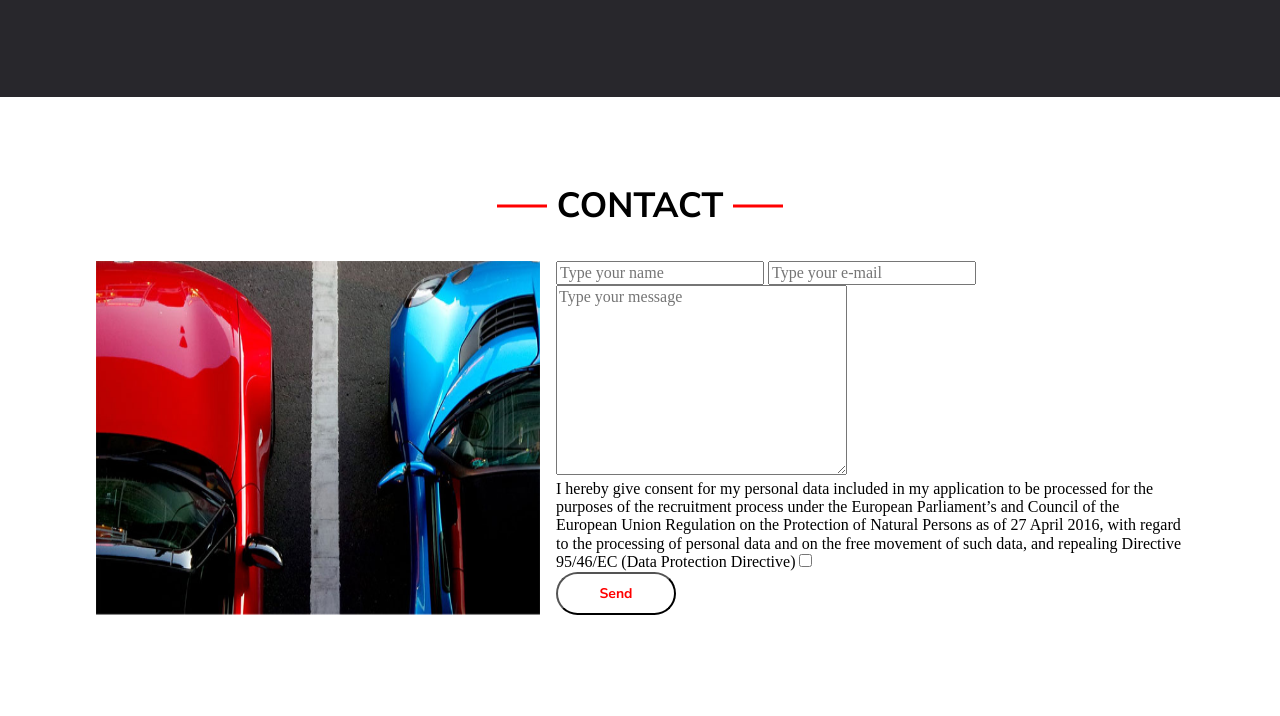
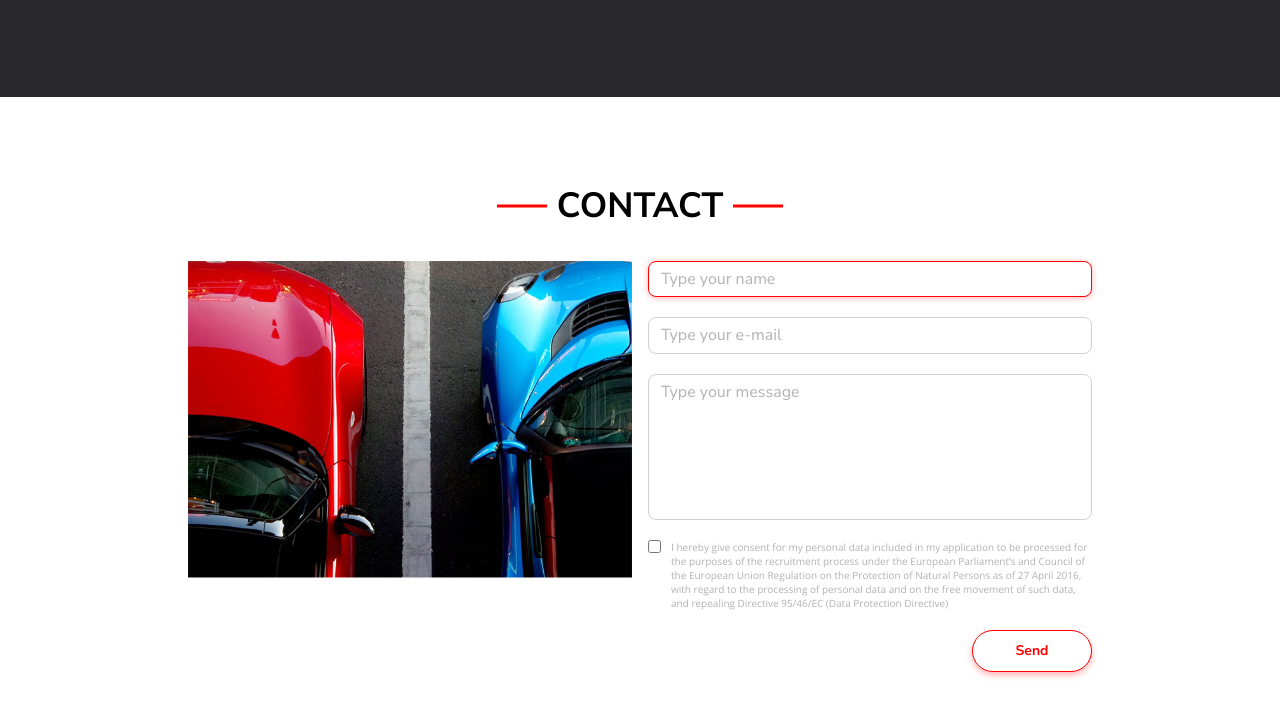
Before and after one commit to YaAliaksandr/car_sharing2, a plain HTML site: page index.html in a window 1280 px wide. Shown: the part 2044-2760 px from the top of the page. Drawn offline with nearby package versions, Linux system fonts and the light colour scheme.

Commit message:
form styling

```diff
--- a/index.html
+++ b/index.html
@@ -122,21 +122,21 @@
     <section class="box">
         <div class="box__inner">
             <h2 class="hdl">CONTACT</h2>
-            <div class="cols">
+            <div class="cols cols--wrapper">
                 <img class="formPhoto" src="./src/images/form_photo.png" alt="Form Photo">
                 <form class="contactForm">
-                    <input type="text" class="contactForm__input" placeholder="Type your name">
+                    <input type="text" class="contactForm__input contactForm__input--error" placeholder="Type your name">
                     <input type="email" class="contactForm__input" placeholder="Type your e-mail">
-                    <textarea cols="30" rows="10" placeholder="Type your message"></textarea>
+                    <textarea cols="30" rows="7" class="contactForm__input" placeholder="Type your message"></textarea>
                     <div class="contactForm__group">
-                        <label for="agreement">I hereby give consent for my personal data included in my application to
+                        <label for="agreement" class="contactForm__lbl">I hereby give consent for my personal data included in my application to
                             be processed for the purposes of the recruitment process under the European Parliament’s and
                             Council of the European Union Regulation on the Protection of Natural Persons as of 27 April
                             2016, with regard to the processing of personal data and on the free movement of such data,
                             and repealing Directive 95/46/EC (Data Protection Directive)</label>
-                        <input type="checkbox" id="agreement">
+                        <input type="checkbox" id="agreement" class="contactForm__agreement">
                     </div>
-                    <input type="submit" value="Send" class="btn btn--sm btn--outline">
+                    <input type="submit" value="Send" class="contactForm__submit btn btn--sm btn--outline">
                 </form>
             </div>
         </div>
--- a/src/styles/styles.css
+++ b/src/styles/styles.css
@@ -102,6 +102,12 @@ html, body {
 .btn--primary:hover {
     color: var(--primary);
     background-color: var(--white);
+}
+
+.btn--outline {
+    border: 0.0625rem solid var(--primary);
+    box-shadow: 0 .1875rem .375rem var(--primary-light);
+    cursor: pointer;
 }
 
 .intro {
@@ -252,6 +258,13 @@ html, body {
     justify-content: space-between;
 }
 
+.cols--wrapper {
+    width: 100%;
+    max-width: 56.5rem;
+    margin-inline: auto;
+    align-items: flex-start;
+}
+
 .article {
     font-family: 'Nunito Sans', sans-serif;
     color: var(--gray-3);
@@ -283,9 +296,11 @@ html, body {
     max-width: 14.675rem;
     margin-inline: auto;
 }
+
 .service .service__img {
     margin-bottom: 1.375rem;
 }
+
 .service .service__hdl {
     font-family: 'Nunito Sans', sans-serif;
     color: var(--white);
@@ -295,6 +310,7 @@ html, body {
     font-weight: 500;
     margin: 0 0 .75rem 0;
 }
+
 .service .service__lead {
     color: var(--gray-2);
     font-size: .875rem;
@@ -302,3 +318,61 @@ html, body {
     font-weight: 300;
     margin: 0 0 .9375rem 0;
 }
+
+
+.formPhoto {
+    width: 100%;
+}
+
+.contactForm {
+    display: flex;
+    flex-direction: column;
+}
+
+.contactForm .contactForm__group {
+    display: flex;
+    flex-direction: row-reverse;
+    align-items: flex-start;
+    margin-bottom: 1.25rem;
+    column-gap: .625rem;
+}
+
+.contactForm .contactForm__input {
+    border: 0.0625rem solid var(--gray-1);
+    border-radius: .5rem;
+    padding: .5rem .75rem;
+    font-size: 1rem;
+    font-family: 'Nunito Sans', sans-serif;
+    font-weight: 500;
+    color: var(--gray-4);
+    margin-bottom: 1.25rem;
+    outline: 0;
+    resize: none;
+}
+
+.contactForm .contactForm__input::placeholder {
+    font-size: 1rem;
+    font-family: 'Nunito Sans', sans-serif;
+    font-weight: 500;
+    color: var(--gray-2);
+}
+
+.contactForm .contactForm__lbl {
+    font-family: 'Open Sans', sans-serif;
+    font-size: .625rem;
+    line-height: 1.4;
+    color: var(--gray-2);
+    font-weight: 300;
+}
+
+.contactForm .contactForm__agreement {
+}
+
+.contactForm .contactForm__submit {
+    align-self: flex-end;
+}
+
+.contactForm .contactForm__input.contactForm__input--error {
+    border-color: var(--primary);
+    box-shadow: 0 .0625rem .375rem var(--primary-light);
+}
```
